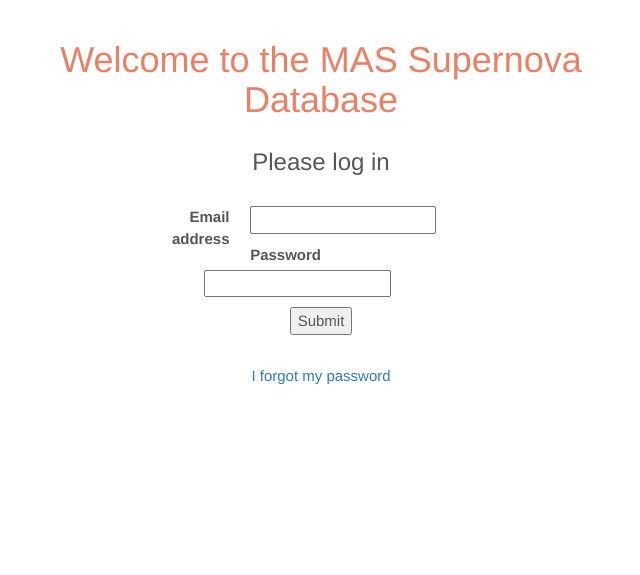
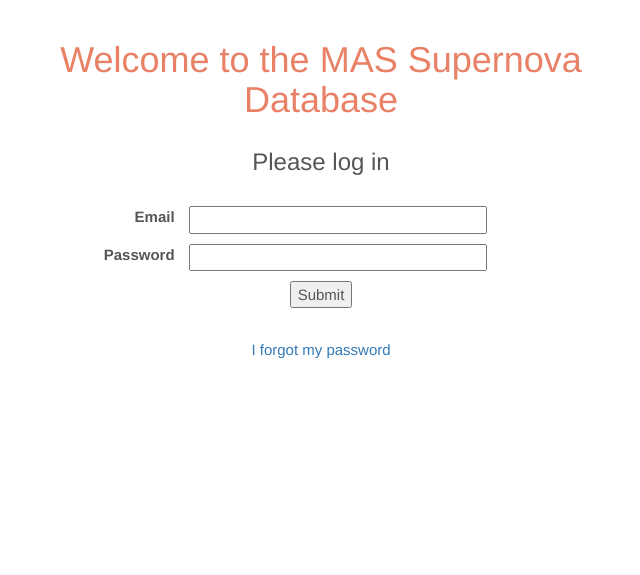
Before and after one commit to ktakats/supernovadb, a Django app: page / in a window 1280 px wide. Shown: the part 52-627 px from the top of the page, without its empty margins (319-959 px from the left). Run offline with Django 3.2, Linux system fonts and the light colour scheme; some libraries are stand-ins or nearby versions.

Commit message:
Prettification

```diff
--- a/SNe/static/layout.css
+++ b/SNe/static/layout.css
@@ -73,27 +73,27 @@ h1 a {
 
 /*forms*/
 
-#id_new_sn_form, #id_obslogform, #id_photometryform, #id_uploadphotometryform, #id_uploadspectroscopyform, #id_add_project_form, #id_comment_form, #id_edit_project_form, #id_edit_sn_form {
+#id_new_sn_form, #id_obslogform, #id_photometryform, #id_uploadphotometryform, #id_uploadspectroscopyform, #id_add_project_form, #id_comment_form, #id_edit_project_form, #id_edit_sn_form, #id_loginform {
   width: 80%;
   margin: 5% auto;
 }
 
-#id_new_sn_form label, input, #id_obslogform label, input, select, #id_photometryform label, input, #id_uploadphotometryform input, textarea, #id_uploadspectroscopyform label, input, textarea,i,input[type="file"], #id_add_project_form label, input, select, #id_comment_form textarea, #id_edit_project_form label, input, textarea, select, #id_edit_sn_form label, input, textarea, select {
+#id_new_sn_form label, input, #id_obslogform label, input, select, #id_photometryform label, input, #id_uploadphotometryform input, textarea, #id_uploadspectroscopyform label, input, textarea,i,input[type="file"], #id_add_project_form label, input, select, #id_comment_form textarea, #id_edit_project_form label, input, textarea, select, #id_edit_sn_form label, input, textarea, select,#id_loginform input {
   display: inline-block;
 }
 
-#id_new_sn_form label, #id_obslogform label,  #id_photometryform label, #id_uploadphotometryform label, #id_uploadspectroscopyform label, #id_add_project_form label, #id_comment_form label, #id_edit_project_form label, #id_edit_sn_form label {
+#id_new_sn_form label, #id_obslogform label,  #id_photometryform label, #id_uploadphotometryform label, #id_uploadspectroscopyform label, #id_add_project_form label, #id_comment_form label, #id_edit_project_form label, #id_edit_sn_form label, #id_loginform label {
   width: 20%;
   float: left;
   text-align: right;
 }
 
-#id_new_sn_form label +input, #id_obslogform label + input, label+select, #id_photometryform label+input, #id_uploadphotometryform label+input, label+textarea, #id_uploadspectroscopyform label+input, label+textarea, label+input[type="file"], #id_add_project_form label+input, label+select, #id_comment_form label+textarea, #id_edit_project_form label+input, label+textarea, label+select, #id_edit_sn_form label+input, label+textarea, label+select {
+#id_new_sn_form label +input, #id_obslogform label + input, label+select, #id_photometryform label+input, #id_uploadphotometryform label+input, label+textarea, #id_uploadspectroscopyform label+input, label+textarea, label+input[type="file"], #id_add_project_form label+input, label+select, #id_comment_form label+textarea, #id_edit_project_form label+input, label+textarea, label+select, #id_edit_sn_form label+input, label+textarea, label+select,#id_loginform label+input {
     width: 61%;
     margin: 0 15% 0 2%;
 }
 
-/*login form*/
+/*login form
 #id_loginform {
   width: 60%;
   margin: 5% auto;
@@ -111,7 +111,7 @@ h1 a {
    width: 51%;
     margin: 0 15% 0 2%;
 }
-
+*/
 
 /* table*/
 .table-container {
--- a/accounts/forms.py
+++ b/accounts/forms.py
@@ -17,6 +17,10 @@ class LoginForm(forms.models.ModelForm):
             'email': {'required': 'Please provide your email address'}
         }
 
+        labels={
+            'email': "Email"
+        }
+
 
     def clean(self):
         email=self.cleaned_data.get('email')
```
